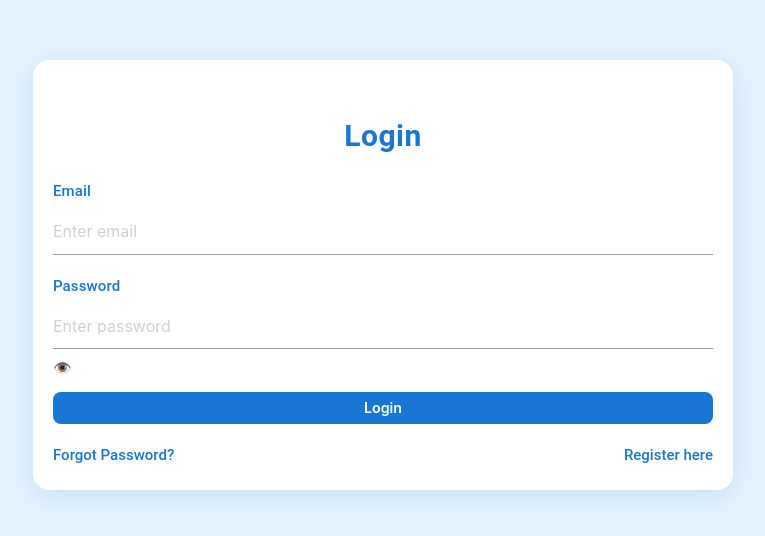
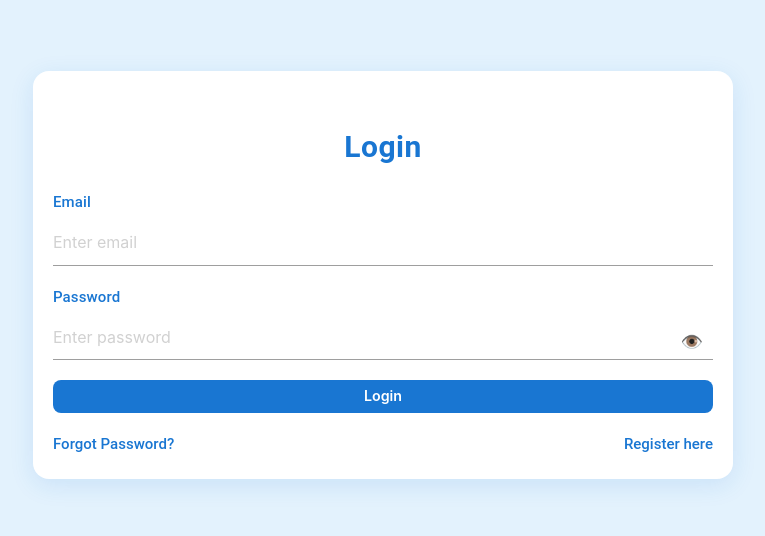
Before and after one commit to Romi-2/Mobile-Bio-Lab-Fullstack, a React (Vite) app in the folder Frontend/Mobile-Bio-Lab/: page /login in a window 1280 px wide. Shown: the part 160-696 px from the top of the page, without its empty margins (257-1022 px from the left). Built offline with nearby package versions, Linux system fonts and the light colour scheme.

Commit message:
Fix bug related to eye button is fixed

```diff
--- a/Frontend/Mobile-Bio-Lab/src/pages/Login.tsx
+++ b/Frontend/Mobile-Bio-Lab/src/pages/Login.tsx
@@ -95,11 +95,11 @@ const Login: React.FC = () => {
             />
           </div>
 
-          <div className="input-group password-group">
+            <div className="input-group password-group">
             <label>Password</label>
             <div className="password-wrapper">
               <input
-                type={showPassword ? "text" : "password"} // 👁️ toggle
+                type={showPassword ? "text" : "password"}
                 placeholder="Enter password"
                 value={password}
                 onChange={(e) => setPassword(e.target.value)}
@@ -109,10 +109,11 @@ const Login: React.FC = () => {
                 className="toggle-password"
                 onClick={() => setShowPassword(!showPassword)}
               >
-                {showPassword ? "🙈" : "👁️"} {/* icon */}
+                {showPassword ? "🙈" : "👁️"}
               </span>
             </div>
           </div>
+
 
           <button type="submit">Login</button>
         </form>
--- a/Frontend/Mobile-Bio-Lab/src/pages/resetpasswordpage.tsx
+++ b/Frontend/Mobile-Bio-Lab/src/pages/resetpasswordpage.tsx
@@ -42,17 +42,16 @@ export default function ResetPasswordPage() {
   };
 
   return (
-    <div style={{ maxWidth: "400px", margin: "50px auto" }}>
+  <div className="reset-container">
     <h2>Reset Password</h2>
     <form onSubmit={handleSubmit}>
       <div style={{ position: "relative", marginBottom: "10px" }}>
         <input
-            type={showPassword ? "text" : "password"} // 👁️ toggle
+          type={showPassword ? "text" : "password"}
           placeholder="New Password"
           value={password}
           onChange={(e) => setPassword(e.target.value)}
           required
-            style={{ width: "100%", padding: "8px", paddingRight: "40px" }}
         />
         <span
           onClick={() => setShowPassword(!showPassword)}
@@ -69,11 +68,10 @@ export default function ResetPasswordPage() {
           {showPassword ? "🙈" : "👁️"}
         </span>
       </div>
-        <button type="submit" style={{ padding: "8px 16px" }}>
-          Reset Password
-        </button>
+      <button type="submit">Reset Password</button>
     </form>
-      {message && <p style={{ marginTop: "10px" }}>{message}</p>}
+    {message && <p>{message}</p>}
   </div>
 );
+
 }
--- a/Frontend/Mobile-Bio-Lab/src/style/Login.css
+++ b/Frontend/Mobile-Bio-Lab/src/style/Login.css
@@ -154,6 +154,27 @@
 .login-links a:hover {
   text-decoration: underline;
 }
+.password-wrapper {
+  position: relative;
+  width: 100%;
+}
+
+.password-wrapper input {
+  width: 100%;
+  padding-right: 40px; /* leave space for the eye */
+  box-sizing: border-box;
+}
+
+.toggle-password {
+  position: absolute;
+  right: 10px;
+  top: 50%;
+  transform: translateY(-50%);
+  cursor: pointer;
+  font-size: 1.2rem;
+  user-select: none;
+}
+
 
 
 /* Responsive Styles */
```
Lines whose indentation alone changed are shown as unchanged.
